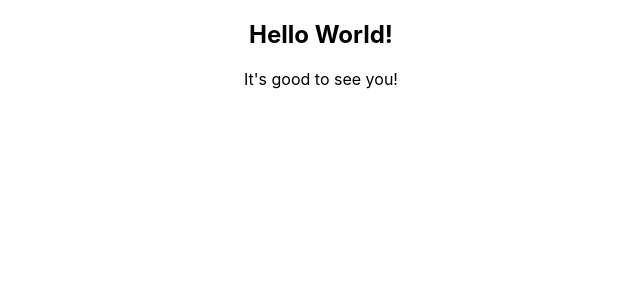
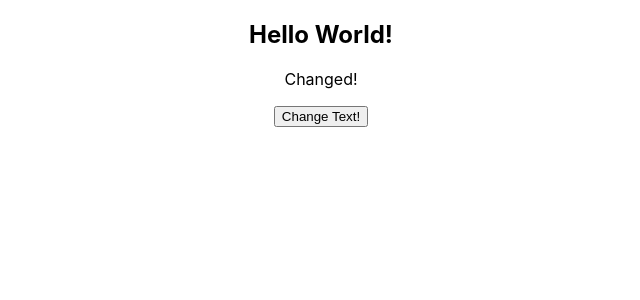
Before and after one commit to raaynaldo/react-testing-lecture, a React (Create React App) app: page / in a window 1280 px wide. Shown: the top 300 px of the page, without its empty margins (319-959 px from the left). Built offline with nearby package versions, Linux system fonts and the light colour scheme.

Commit message:
feat: add button for change text

```diff
--- a/src/componets/Greeting.js
+++ b/src/componets/Greeting.js
@@ -1,8 +1,18 @@
+import { useState } from 'react';
+
 const Greeting = () => {
+  const [changedText, setChangedText] = useState(false);
+
+  const changeTextHandler = () => {
+    setChangedText(true);
+  };
+
   return (
     <div>
       <h2>Hello World!</h2>
-      <p>It's good to see you!</p>
+      {!changeTextHandler && <p>It's good to see you!</p>}
+      {changeTextHandler && <p>Changed!</p>}
+      <button onClick={changeTextHandler}>Change Text!</button>
     </div>
   );
 };
```
